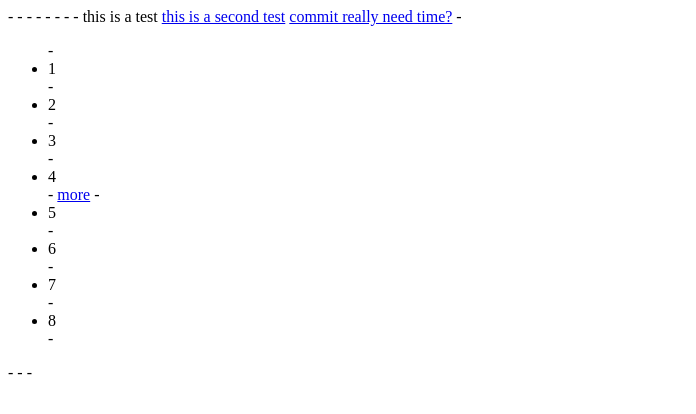
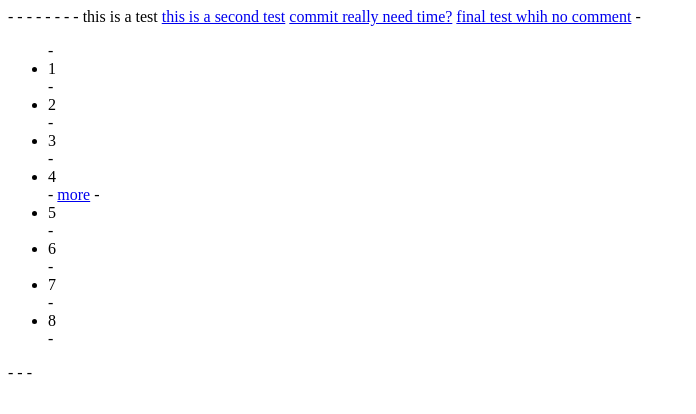
Before and after one commit to wukwin/little-test, a PHP site: page / in a window 1280 px wide. Shown: the top 414 px of the page, without its empty margins (0-696 px from the left). Run offline with PHP 8.4, Linux system fonts and the light colour scheme.

Commit message:
ok,you need comment
yes

```diff
--- a/index.php
+++ b/index.php
@@ -14,6 +14,7 @@
 	<a>this is a test</a>
 	<a href="#">this is a second test</a>
 	<a href="#">commit really need time?</a>
+	<a href="#">final test whih no comment</a>
 -    <ul>
 -        <li>1</li>
 -        <li>2</li>
```
